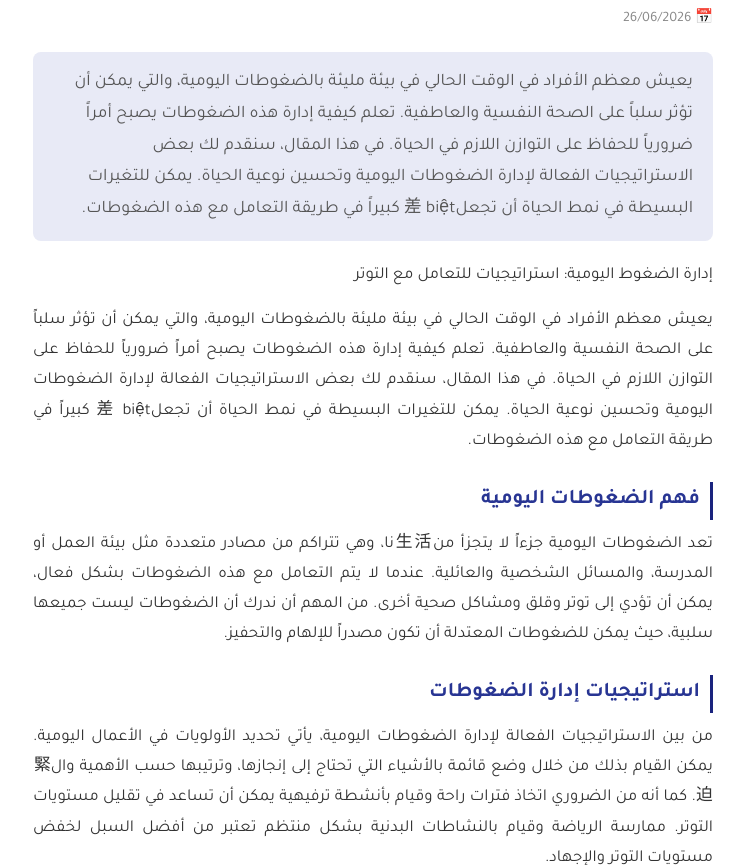
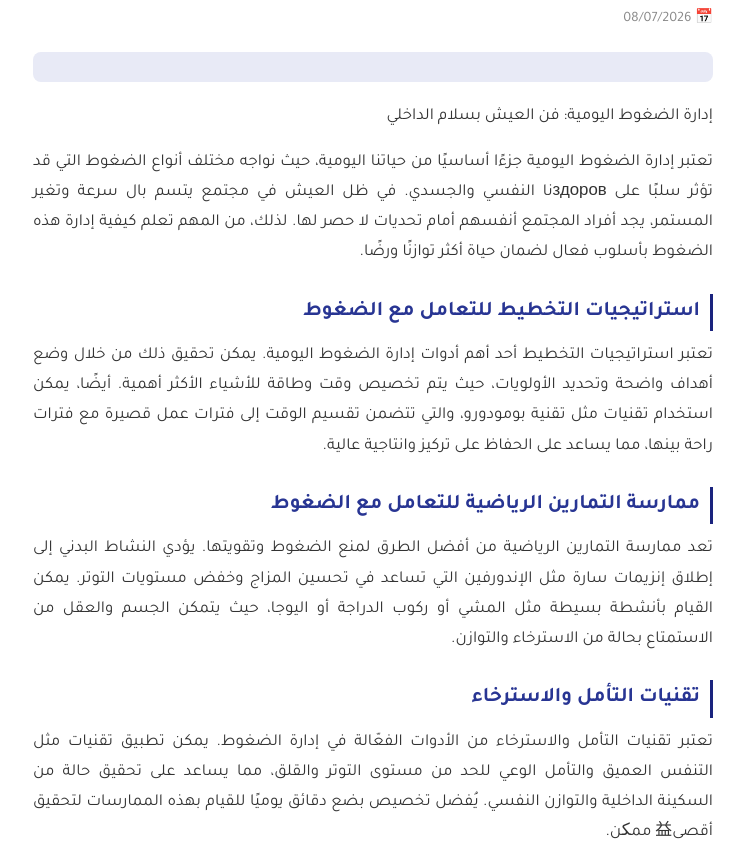
Before and after one commit to bilalakon40/ai-blog-agent, a plain HTML site: page إدارة-الضغوط-اليومية.html in a window 1280 px wide. Shown: the part 347-1213 px from the top of the page, without its empty margins (267-1011 px from the left). Drawn offline with Linux system fonts and the light colour scheme.

Commit message:
deploy: 2e27808311d9dd546952d294751de375df3623d4

```diff
--- a/إدارة-الضغوط-اليومية.html
+++ b/إدارة-الضغوط-اليومية.html
@@ -4,7 +4,7 @@
   <meta charset="UTF-8">
   <meta name="viewport" content="width=device-width, initial-scale=1.0">
   <title>مقال جديد - رؤى المعرفة</title>
-  <meta name="description" content="يعيش معظم الأفراد في الوقت الحالي في بيئة مليئة بالضغوطات اليومية، والتي يمكن أن تؤثر سلباً على الصحة النفسية والعاطفية. تعلم كيفية إدارة هذه الضغوطات يصبح أمرا">
+  <meta name="description" content="">
   <link rel="preconnect" href="https://fonts.googleapis.com">
   <link href="https://fonts.googleapis.com/css2?family=Tajawal:wght@400;500;700&display=swap" rel="stylesheet">
   <style>
@@ -39,17 +39,17 @@
     <a href="/" class="back-link">← العودة إلى الرئيسية</a>
     <article class="article-card">
       <h1>مقال جديد</h1>
-      <span class="date">📅 26/06/2026</span>
-      <div class="intro">يعيش معظم الأفراد في الوقت الحالي في بيئة مليئة بالضغوطات اليومية، والتي يمكن أن تؤثر سلباً على الصحة النفسية والعاطفية. تعلم كيفية إدارة هذه الضغوطات يصبح أمراً ضرورياً للحفاظ على التوازن اللازم في الحياة. في هذا المقال، سنقدم لك بعض الاستراتيجيات الفعالة لإدارة الضغوطات اليومية وتحسين نوعية الحياة. يمكن للتغيرات البسيطة في نمط الحياة أن تجعل差 biệt كبيراً في طريقة التعامل مع هذه الضغوطات.</div>
-      <p>إدارة الضغوط اليومية: استراتيجيات للتعامل مع التوتر</p>
-<p>يعيش معظم الأفراد في الوقت الحالي في بيئة مليئة بالضغوطات اليومية، والتي يمكن أن تؤثر سلباً على الصحة النفسية والعاطفية. تعلم كيفية إدارة هذه الضغوطات يصبح أمراً ضرورياً للحفاظ على التوازن اللازم في الحياة. في هذا المقال، سنقدم لك بعض الاستراتيجيات الفعالة لإدارة الضغوطات اليومية وتحسين نوعية الحياة. يمكن للتغيرات البسيطة في نمط الحياة أن تجعل差 biệt كبيراً في طريقة التعامل مع هذه الضغوطات.</p>
-<h2>فهم الضغوطات اليومية</h2>
-<p>تعد الضغوطات اليومية جزءاً لا يتجزأ من生活نا، وهي تتراكم من مصادر متعددة مثل بيئة العمل أو المدرسة، والمسائل الشخصية والعائلية. عندما لا يتم التعامل مع هذه الضغوطات بشكل فعال، يمكن أن تؤدي إلى توتر وقلق ومشاكل صحية أخرى. من المهم أن ندرك أن الضغوطات ليست جميعها سلبية، حيث يمكن للضغوطات المعتدلة أن تكون مصدراً للإلهام والتحفيز.</p>
-<h2>استراتيجيات إدارة الضغوطات</h2>
-<p>من بين الاستراتيجيات الفعالة لإدارة الضغوطات اليومية، يأتي تحديد الأولويات في الأعمال اليومية. يمكن القيام بذلك من خلال وضع قائمة بالأشياء التي تحتاج إلى إنجازها، وترتيبها حسب الأهمية وال緊迫. كما أنه من الضروري اتخاذ فترات راحة وقيام بأنشطة ترفيهية يمكن أن تساعد في تقليل مستويات التوتر. ممارسة الرياضة وقيام بالنشاطات البدنية بشكل منتظم تعتبر من أفضل السبل لخفض مستويات التوتر والإجهاد.</p>
-<h2>تعزز الصحة النفسية</h2>
-<p>تعزّز الصحة النفسية من خلال ممارسة التأمل والاسترخاء، حيث يمكن لأخذ بضعة دقائق يومياً للاسترخاء والراحة أن يجعل الفروق الكبيرة. كما يُشجع على تناول система غذائية متوازنة وانتظام في النوم، لأن هذه العادات الصحية تساهم في تعزيز القدرة على التكيف مع الضغوطات. من غير المنصوح به التغافل عن العواطف السلبية، حيث يمكن للمشاركة في أنشطة إبداعية أو الكتابة في دفتر يوميات أن تكون وسيلة لتعبير عن المشاعر بفعالية.</p>
-      <div class="conclusion">إدارة الضغوطات اليومية تتطلب منهجاً متكاملاً يشمل فهم مصادر الضغط، وتطبيق استراتيجيات فعالة للاستجابة لها، وتعزيز الصحة النفسية والعاطفية. باتباع هذه الاستراتيجيات، يمكن أن يُحسّن الأفراد من نوعية حياتهم ويصبحوا أكثر قدرة على التكيف مع التحديات المختلفة التي تواجههم يومياً. التذكر دائماً أن الصحة النفسية تعتبر جانباً أساسياً من الصحة العامة، واهتمامها يمكن أن يجعل الفرق بين الحياة المثيرة والمتعبة.</div>
+      <span class="date">📅 08/07/2026</span>
+      <div class="intro"></div>
+      <p>إدارة الضغوط اليومية: فن العيش بسلام الداخلي</p>
+<p>تعتبر إدارة الضغوط اليومية جزءًا أساسيًا من حياتنا اليومية، حيث نواجه مختلف أنواع الضغوط التي قد تؤثر سلبًا على здоровنا النفسي والجسدي. في ظل العيش في مجتمع يتسم بال سرعة وتغير المستمر، يجد أفراد المجتمع أنفسهم أمام تحديات لا حصر لها. لذلك، من المهم تعلم كيفية إدارة هذه الضغوط بأسلوب فعال لضمان حياة أكثر توازنًا ورضًا.</p>
+<h2>استراتيجيات التخطيط للتعامل مع الضغوط</h2>
+<p>تعتبر استراتيجيات التخطيط أحد أهم أدوات إدارة الضغوط اليومية. يمكن تحقيق ذلك من خلال وضع أهداف واضحة وتحديد الأولويات، حيث يتم تخصيص وقت وطاقة للأشياء الأكثر أهمية. أيضًا، يمكن استخدام تقنيات مثل تقنية بومودورو، والتي تتضمن تقسيم الوقت إلى فترات عمل قصيرة مع فترات راحة بينها، مما يساعد على الحفاظ على تركيز وانتاجية عالية.</p>
+<h2>ممارسة التمارين الرياضية للتعامل مع الضغوط</h2>
+<p>تعد ممارسة التمارين الرياضية من أفضل الطرق لمنع الضغوط وتقويتها. يؤدي النشاط البدني إلى إطلاق إنزيمات سارة مثل الإندورفين التي تساعد في تحسين المزاج وخفض مستويات التوتر. يمكن القيام بأنشطة بسيطة مثل المشي أو ركوب الدراجة أو اليوجا، حيث يتمكن الجسم والعقل من الاستمتاع بحالة من الاسترخاء والتوازن.</p>
+<h2>تقنيات التأمل والاسترخاء</h2>
+<p>تعتبر تقنيات التأمل والاسترخاء من الأدوات الفعّالة في إدارة الضغوط. يمكن تطبيق تقنيات مثل التنفس العميق والتأمل الوعي للحد من مستوى التوتر والقلق، مما يساعد على تحقيق حالة من السكينة الداخلية والتوازن النفسي. يُفضل تخصيص بضع دقائق يوميًا للقيام بهذه الممارسات لتحقيق أقصى益 ممکن.</p>
+      <div class="conclusion">من خلال استيعاب هذه الاستراتيجيات والتقنيات، يمكن للأفراد تطوير قدراتهم على إدارة الضغوط اليومية بشكل فعّال، مما يساهم في تحسين جودة حياتهم وتعزيز صحة عقلية وجسدية أكثر استقرارًا.</div>
     </article>
     <div class="ad-placeholder">📢 إعلان Google AdSense (أضف رمز الإعلان هنا لاحقاً)</div>
   </div>
```
Also changed, not shown: index.html (+3 -3 lines).
